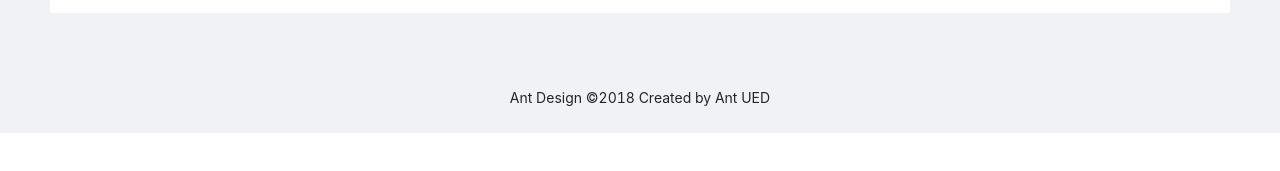
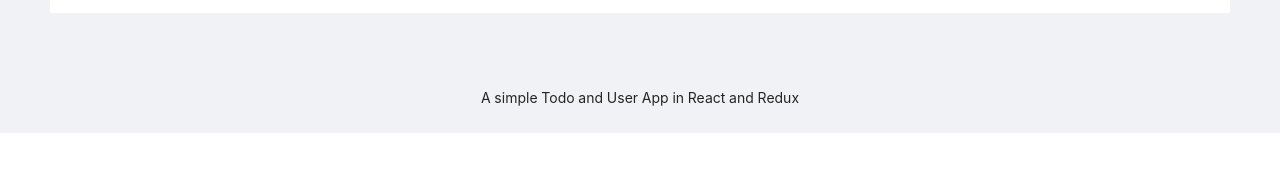
Before and after one commit to sac29/todo-app, a React (Create React App) app: page / in a window 1280 px wide. Shown: the part 469-640 px from the top of the page. Built offline with nearby package versions, Linux system fonts and the light colour scheme.

Commit message:
changed footer of app

```diff
--- a/src/components/Layout/AppLayout.js
+++ b/src/components/Layout/AppLayout.js
@@ -18,7 +18,7 @@
           <MainTabs />
         </div>
       </Content>
-      <Footer style={{ textAlign: 'center' }}>Ant Design ©2018 Created by Ant UED</Footer>
+      <Footer style={{ textAlign: 'center' }}>A simple Todo and User App in React and Redux</Footer>
     </Layout>
   );
 }
```
